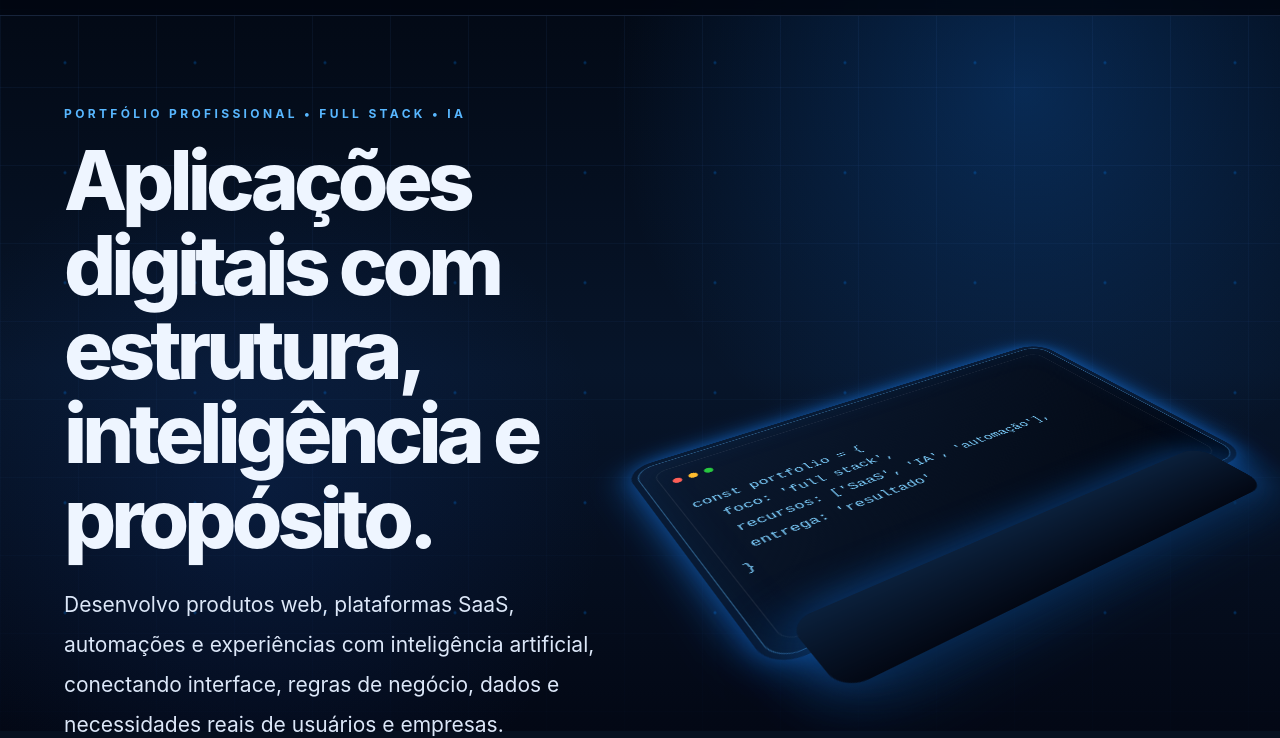
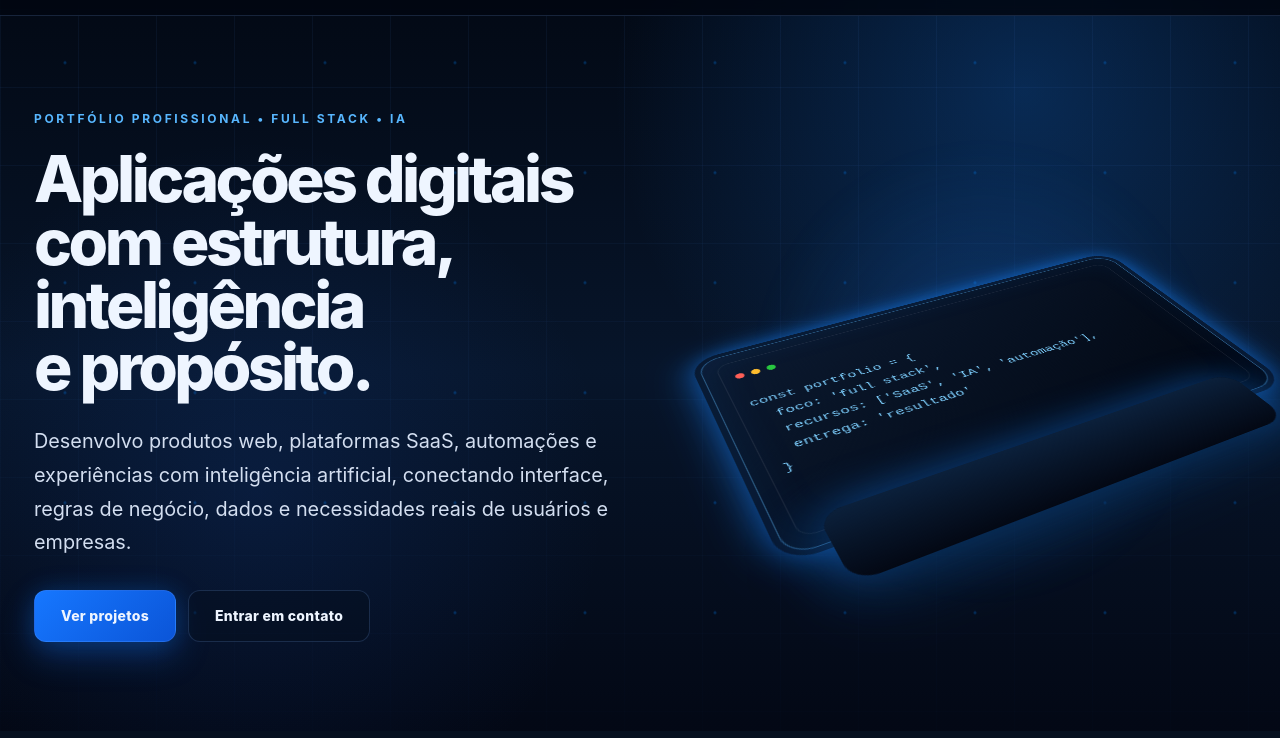
Before and after one commit to turlang/portfoli, a website: page index.html in a window 1280 px wide. Shown: the part 69-807 px from the top of the page. Drawn offline with Linux system fonts and the light colour scheme; no server answers.

Commit message:
fix: reorganiza título e composição do hero

```diff
--- a/index.html
+++ b/index.html
@@ -7,6 +7,7 @@
   <meta name="description" content="Portfólio profissional de Evandro Ricardo de Souza com projetos Full Stack, SaaS, inteligência artificial, automação, dashboards e experiências web." />
   <link rel="stylesheet" href="assets/css/styles.css" />
   <link rel="stylesheet" href="assets/css/github-projects.css" />
+  <link rel="stylesheet" href="assets/css/hero-layout.css" />
 </head>
 <body>
   <div class="tech-bg" aria-hidden="true"></div>
@@ -29,7 +30,11 @@
     <section class="hero section" id="resumo">
       <div class="hero-copy">
         <p class="eyebrow">Portfólio profissional • Full Stack • IA</p>
-        <h1>Aplicações digitais com estrutura, inteligência e propósito.</h1>
+        <h1>
+          <span class="hero-title-line">Aplicações digitais</span>
+          <span class="hero-title-line">com estrutura,</span>
+          <span class="hero-title-line">inteligência e propósito.</span>
+        </h1>
         <p class="lead">Desenvolvo produtos web, plataformas SaaS, automações e experiências com inteligência artificial, conectando interface, regras de negócio, dados e necessidades reais de usuários e empresas.</p>
         <div class="actions">
           <a class="btn primary" href="projetos.html">Ver projetos</a>
```
